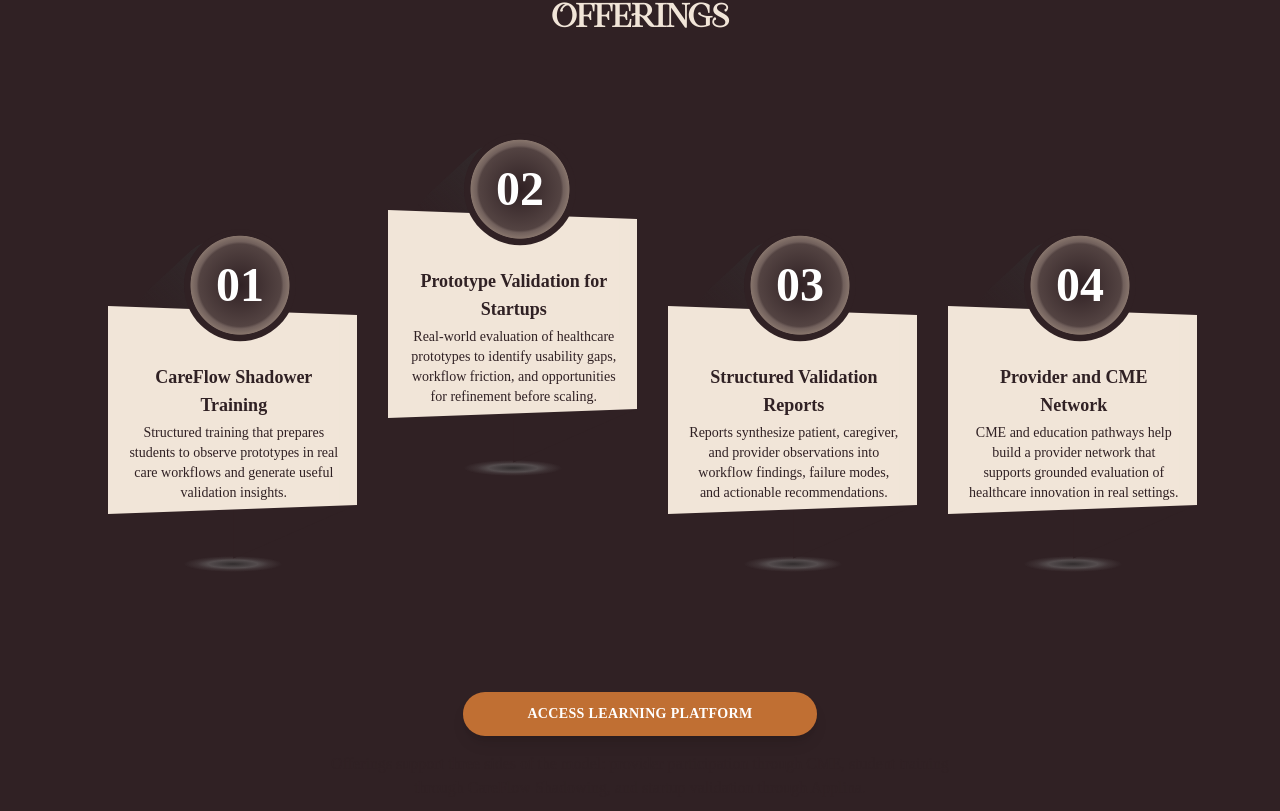
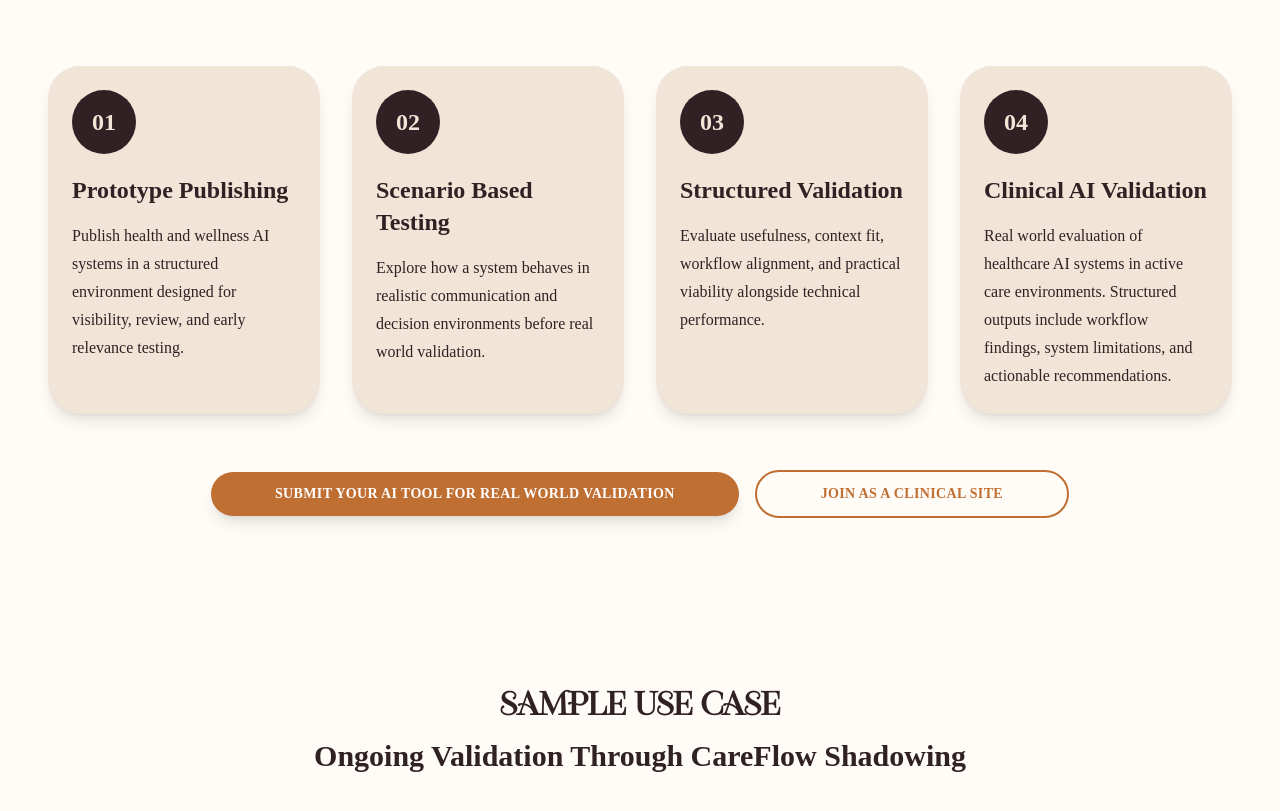
Before and after one commit to lbouayad/tophealthaistudio, a Next.js app: page /#choose-us in a window 1280 px wide. Shown: the part 4869-5680 px from the top of the page. Built offline with nearby package versions, Linux system fonts and the light colour scheme.

Commit message:
Update Offerings.js

```diff
--- a/src/app/components/Home/Offerings.js
+++ b/src/app/components/Home/Offerings.js
@@ -2,230 +2,78 @@
 import React, { useEffect } from "react";
 import Aos from "aos";
 import "aos/dist/aos.css";
+import Link from "next/link";
 
-const Offers = () => {
+const offerings = [
+  {
+    number: "01",
+    title: "Prototype Publishing",
+    description:
+      "Publish health and wellness AI systems in a structured environment designed for visibility, review, and early relevance testing.",
+  },
+  {
+    number: "02",
+    title: "Scenario Based Testing",
+    description:
+      "Explore how a system behaves in realistic communication and decision environments before real world validation.",
+  },
+  {
+    number: "03",
+    title: "Structured Validation",
+    description:
+      "Evaluate usefulness, context fit, workflow alignment, and practical viability alongside technical performance.",
+  },
+  {
+    number: "04",
+    title: "Clinical AI Validation",
+    description:
+      "Real world evaluation of healthcare AI systems in active care environments. Structured outputs include workflow findings, system limitations, and actionable recommendations.",
+  },
+];
+
+const Offerings = () => {
   useEffect(() => {
     Aos.init();
   }, []);
 
   return (
-    <div
-      id="offerings"
-      className="w-full flex flex-col justify-center bg-brown text-center lg:py-24 py-16 overflow-hidden relative z-20"
-    >
-      <h1 className="mainHeading text-lightBrown uppercase">Offerings</h1>
+    <div className="w-full items-center justify-center flex flex-col bg-offWhite text-brown pt-16 pb-20 px-6 lg:px-12">
+      <h1 className="mainHeading text-brown uppercase text-center">Offerings</h1>
 
-      <div className="grid grid-cols-1 lg:grid-cols-2 xl:grid-cols-4 lg:gap-y-0 gap-y-10 py-14 relative z-10 px-6 xl:px-20">
-        <div
-          data-aos="zoom-in"
-          data-aos-duration="1200"
-          className="w-56 bg-slate-200 text-white text-center mx-auto lg:mt-24 mt-0"
-        >
-          <div className="circle w-28 h-28 bg-brown rounded-full mx-auto z-20 relative translate-y-[2.2rem] translate-x-5">
-            <div
-              className="w-full h-full rounded-full flex justify-center items-center text-5xl font-semibold"
-              style={{
-                background:
-                  "radial-gradient(ellipse, rgba(241, 229, 216, 0) 0%, rgba(224, 204, 186, 0.2) 52%, rgba(210, 190, 175, 0.4) 55%, rgba(180, 160, 145, 0.65) 62%, rgba(241, 229, 216, 0) 63%, rgba(241, 229, 216, 0) 100%)",
-              }}
-            >
-              01
+      <div className="grid grid-cols-1 md:grid-cols-2 xl:grid-cols-4 gap-8 pt-14 w-full max-w-7xl">
+        {offerings.map((item, index) => (
+          <div
+            key={item.number}
+            data-aos="zoom-in"
+            data-aos-duration={1000 + index * 100}
+            className="bg-lightBrown rounded-[2rem] p-6 shadow-lg min-h-[280px] flex flex-col"
+          >
+            <div className="w-16 h-16 rounded-full bg-brown text-lightBrown flex items-center justify-center text-2xl font-bold mb-5">
+              {item.number}
             </div>
+            <h2 className="font-bold text-2xl mb-4">{item.title}</h2>
+            <p className="text-base leading-7">{item.description}</p>
           </div>
-
-          <div
-            className="w-24 h-28 absolute rounded-ss-[2.4rem] translate-x-[3.4rem] -translate-y-[4rem] rotate-[47deg]"
-            style={{
-              background: "linear-gradient(to bottom, #33333399, transparent)",
-            }}
-          />
-
-          <div className="w-0 h-52 z-10 mx-auto relative border-l-[15.6rem] border-l-lightBrown border-solid border-t-[0.6rem] border-t-transparent border-b-[0.6rem] border-b-transparent">
-            <div className="w-[13.2rem] h-full pt-12 translate-x-[-14.3rem] absolute overflow-hidden bg-lightBrown text-brown">
-              <h2 className="font-bold text-lg">CareFlow Shadower Training</h2>
-              <p className="pt-1 text-sm">
-                Structured training that prepares students to observe prototypes
-                in real care workflows and generate useful validation insights.
-              </p>
-            </div>
-          </div>
-
-          <div className="w-0 h-0 z-0 mx-auto relative border-l-[7.8rem] border-l-brown border-solid border-b-[3.4rem] border-b-transparent translate-x-[4.7rem] translate-y-[-0.6rem]" />
-          <div
-            className="-mt-3 mx-[4.7rem]"
-            style={{
-              background:
-                "radial-gradient(ellipse, rgba(50,50,50,0.7) 0%, rgba(120,120,120,0.5) 35%, rgba(125,125,125,0.2) 50%, rgba(255,255,255,0) 70%, rgba(255,255,255,0) 100%)",
-              width: "100px",
-              height: "16px",
-            }}
-          />
-        </div>
-
-        <div
-          data-aos="zoom-in"
-          data-aos-duration="1200"
-          className="w-56 bg-slate-200 text-white text-center mx-auto lg:mt-0 mt-0"
-        >
-          <div className="circle w-28 h-28 bg-brown rounded-full mx-auto z-20 relative translate-y-[2.2rem] translate-x-5">
-            <div
-              className="w-full h-full rounded-full flex justify-center items-center text-5xl font-semibold"
-              style={{
-                background:
-                  "radial-gradient(ellipse, rgba(241, 229, 216, 0) 0%, rgba(224, 204, 186, 0.2) 52%, rgba(210, 190, 175, 0.4) 55%, rgba(180, 160, 145, 0.65) 62%, rgba(241, 229, 216, 0) 63%, rgba(241, 229, 216, 0) 100%)",
-              }}
-            >
-              02
-            </div>
-          </div>
-
-          <div
-            className="w-24 h-28 absolute rounded-ss-[2.4rem] translate-x-[3.4rem] -translate-y-[4rem] rotate-[47deg]"
-            style={{
-              background: "linear-gradient(to bottom, #33333399, transparent)",
-            }}
-          />
-
-          <div className="w-0 h-52 z-10 mx-auto relative border-l-[15.6rem] border-l-lightBrown border-solid border-t-[0.6rem] border-t-transparent border-b-[0.6rem] border-b-transparent">
-            <div className="w-[13.2rem] h-full pt-12 translate-x-[-14.3rem] absolute overflow-hidden bg-lightBrown text-brown">
-              <h2 className="font-bold text-lg">
-                Prototype Validation for Startups
-              </h2>
-              <p className="pt-1 text-sm">
-                Real-world evaluation of healthcare prototypes to identify
-                usability gaps, workflow friction, and opportunities for
-                refinement before scaling.
-              </p>
-            </div>
-          </div>
-
-          <div className="w-0 h-0 z-0 mx-auto relative border-l-[7.8rem] border-l-brown border-solid border-b-[3.4rem] border-b-transparent translate-x-[4.7rem] translate-y-[-0.6rem]" />
-          <div
-            className="-mt-3 mx-[4.7rem]"
-            style={{
-              background:
-                "radial-gradient(ellipse, rgba(50,50,50,0.7) 0%, rgba(120,120,120,0.5) 35%, rgba(125,125,125,0.2) 50%, rgba(255,255,255,0) 70%, rgba(255,255,255,0) 100%)",
-              width: "100px",
-              height: "16px",
-            }}
-          />
-        </div>
-
-        <div
-          data-aos="zoom-in"
-          data-aos-duration="1200"
-          className="w-56 bg-slate-200 text-white text-center mx-auto lg:mt-24 mt-0"
-        >
-          <div className="circle w-28 h-28 bg-brown rounded-full mx-auto z-20 relative translate-y-[2.2rem] translate-x-5">
-            <div
-              className="w-full h-full rounded-full flex justify-center items-center text-5xl font-semibold"
-              style={{
-                background:
-                  "radial-gradient(ellipse, rgba(241, 229, 216, 0) 0%, rgba(224, 204, 186, 0.2) 52%, rgba(210, 190, 175, 0.4) 55%, rgba(180, 160, 145, 0.65) 62%, rgba(241, 229, 216, 0) 63%, rgba(241, 229, 216, 0) 100%)",
-              }}
-            >
-              03
-            </div>
-          </div>
-
-          <div
-            className="w-24 h-28 absolute rounded-ss-[2.4rem] translate-x-[3.4rem] -translate-y-[4rem] rotate-[47deg]"
-            style={{
-              background: "linear-gradient(to bottom, #33333399, transparent)",
-            }}
-          />
-
-          <div className="w-0 h-52 z-10 mx-auto relative border-l-[15.6rem] border-l-lightBrown border-solid border-t-[0.6rem] border-t-transparent border-b-[0.6rem] border-b-transparent">
-            <div className="w-[13.2rem] h-full pt-12 translate-x-[-14.3rem] absolute overflow-hidden bg-lightBrown text-brown">
-              <h2 className="font-bold text-lg">
-                Structured Validation Reports
-              </h2>
-              <p className="pt-1 text-sm">
-                Reports synthesize patient, caregiver, and provider observations
-                into workflow findings, failure modes, and actionable
-                recommendations.
-              </p>
-            </div>
-          </div>
-
-          <div className="w-0 h-0 z-0 mx-auto relative border-l-[7.8rem] border-l-brown border-solid border-b-[3.4rem] border-b-transparent translate-x-[4.7rem] translate-y-[-0.6rem]" />
-          <div
-            className="-mt-3 mx-[4.7rem]"
-            style={{
-              background:
-                "radial-gradient(ellipse, rgba(50,50,50,0.7) 0%, rgba(120,120,120,0.5) 35%, rgba(125,125,125,0.2) 50%, rgba(255,255,255,0) 70%, rgba(255,255,255,0) 100%)",
-              width: "100px",
-              height: "16px",
-            }}
-          />
-        </div>
-
-        <div
-          data-aos="zoom-in"
-          data-aos-duration="1200"
-          className="w-56 bg-slate-200 text-white text-center mx-auto lg:mt-24 mt-0"
-        >
-          <div className="circle w-28 h-28 bg-brown rounded-full mx-auto z-20 relative translate-y-[2.2rem] translate-x-5">
-            <div
-              className="w-full h-full rounded-full flex justify-center items-center text-5xl font-semibold"
-              style={{
-                background:
-                  "radial-gradient(ellipse, rgba(241, 229, 216, 0) 0%, rgba(224, 204, 186, 0.2) 52%, rgba(210, 190, 175, 0.4) 55%, rgba(180, 160, 145, 0.65) 62%, rgba(241, 229, 216, 0) 63%, rgba(241, 229, 216, 0) 100%)",
-              }}
-            >
-              04
-            </div>
-          </div>
-
-          <div
-            className="w-24 h-28 absolute rounded-ss-[2.4rem] translate-x-[3.4rem] -translate-y-[4rem] rotate-[47deg]"
-            style={{
-              background: "linear-gradient(to bottom, #33333399, transparent)",
-            }}
-          />
-
-          <div className="w-0 h-52 z-10 mx-auto relative border-l-[15.6rem] border-l-lightBrown border-solid border-t-[0.6rem] border-t-transparent border-b-[0.6rem] border-b-transparent">
-            <div className="w-[13.2rem] h-full pt-12 translate-x-[-14.3rem] absolute overflow-hidden bg-lightBrown text-brown">
-              <h2 className="font-bold text-lg">Provider and CME Network</h2>
-              <p className="pt-1 text-sm">
-                CME and education pathways help build a provider network that
-                supports grounded evaluation of healthcare innovation in real
-                settings.
-              </p>
-            </div>
-          </div>
-
-          <div className="w-0 h-0 z-0 mx-auto relative border-l-[7.8rem] border-l-brown border-solid border-b-[3.4rem] border-b-transparent translate-x-[4.7rem] translate-y-[-0.6rem]" />
-          <div
-            className="-mt-3 mx-[4.7rem]"
-            style={{
-              background:
-                "radial-gradient(ellipse, rgba(50,50,50,0.7) 0%, rgba(120,120,120,0.5) 35%, rgba(125,125,125,0.2) 50%, rgba(255,255,255,0) 70%, rgba(255,255,255,0) 100%)",
-              width: "100px",
-              height: "16px",
-            }}
-          />
-        </div>
+        ))}
       </div>
 
-      <div className="flex flex-col items-center justify-center mt-16">
-        <a
-          href="https://medaistudio.moodlecloud.com/"
-          target="_blank"
-          rel="noopener noreferrer"
+      <div className="flex flex-col sm:flex-row items-center justify-center gap-4 mt-14">
+        <Link
+          href="#"
           className="bg-orange text-white uppercase text-xs md:text-sm font-bold tracking-wide px-5 sm:px-8 md:px-12 lg:px-16 py-3 rounded-3xl text-center shadow-lg hover:shadow-xl hover:scale-105 transition duration-300 ease-in-out"
         >
-          Access Learning Platform
-        </a>
+          Submit Your AI Tool for Real World Validation
+        </Link>
 
-        <p className="text-brown text-sm md:text-base mt-4 max-w-2xl text-center px-6">
-          Offerings support three sides of the model: provider participation
-          through CME, student training through CareFlow Shadowing, and startup
-          validation through Applina.
-        </p>
+        <Link
+          href="#"
+          className="border-2 border-orange text-orange uppercase text-xs md:text-sm font-bold tracking-wide px-5 sm:px-8 md:px-12 lg:px-16 py-3 rounded-3xl text-center hover:bg-orange hover:text-white transition duration-300 ease-in-out"
+        >
+          Join as a Clinical Site
+        </Link>
       </div>
     </div>
   );
 };
 
-export default Offers;
+export default Offerings;
```
